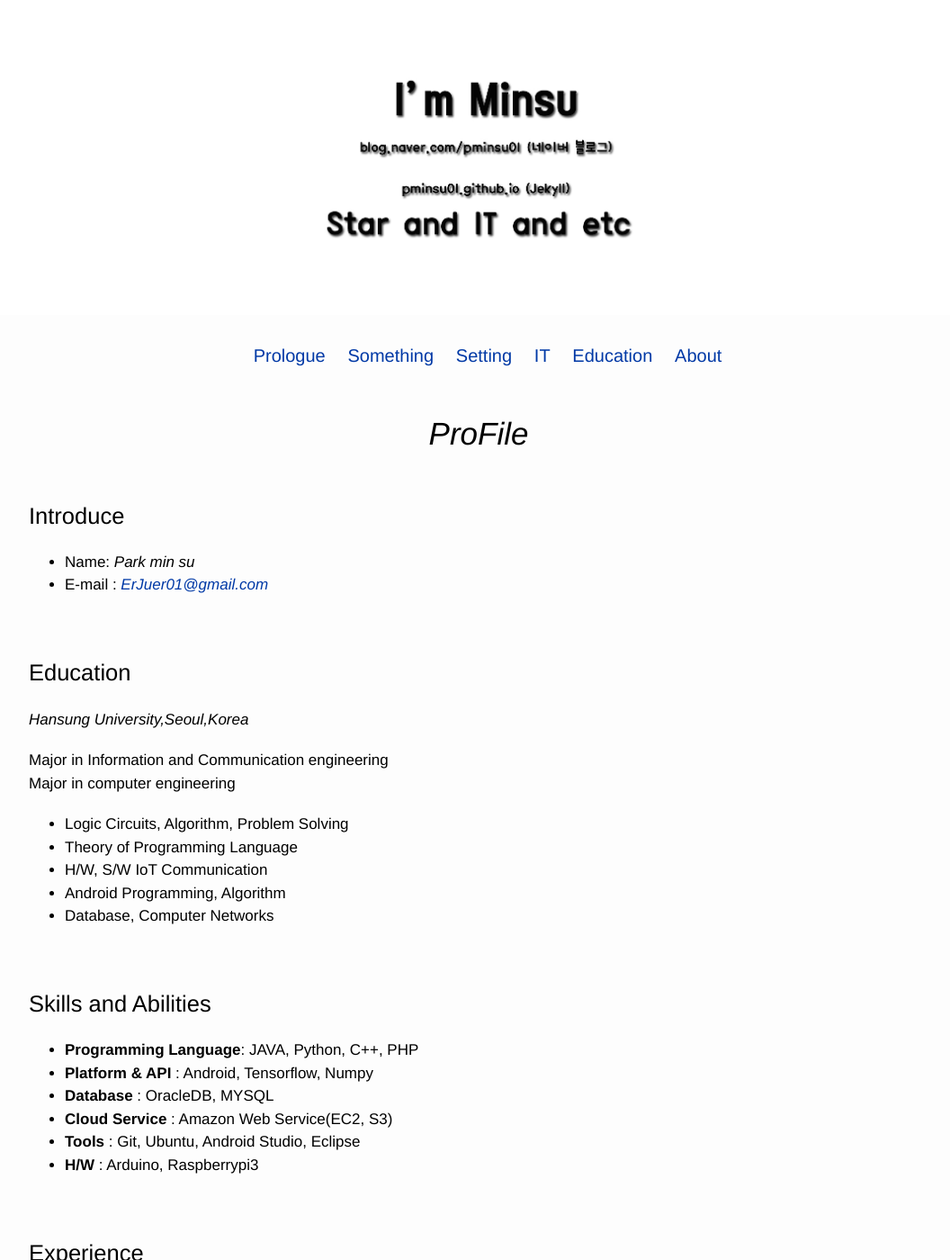
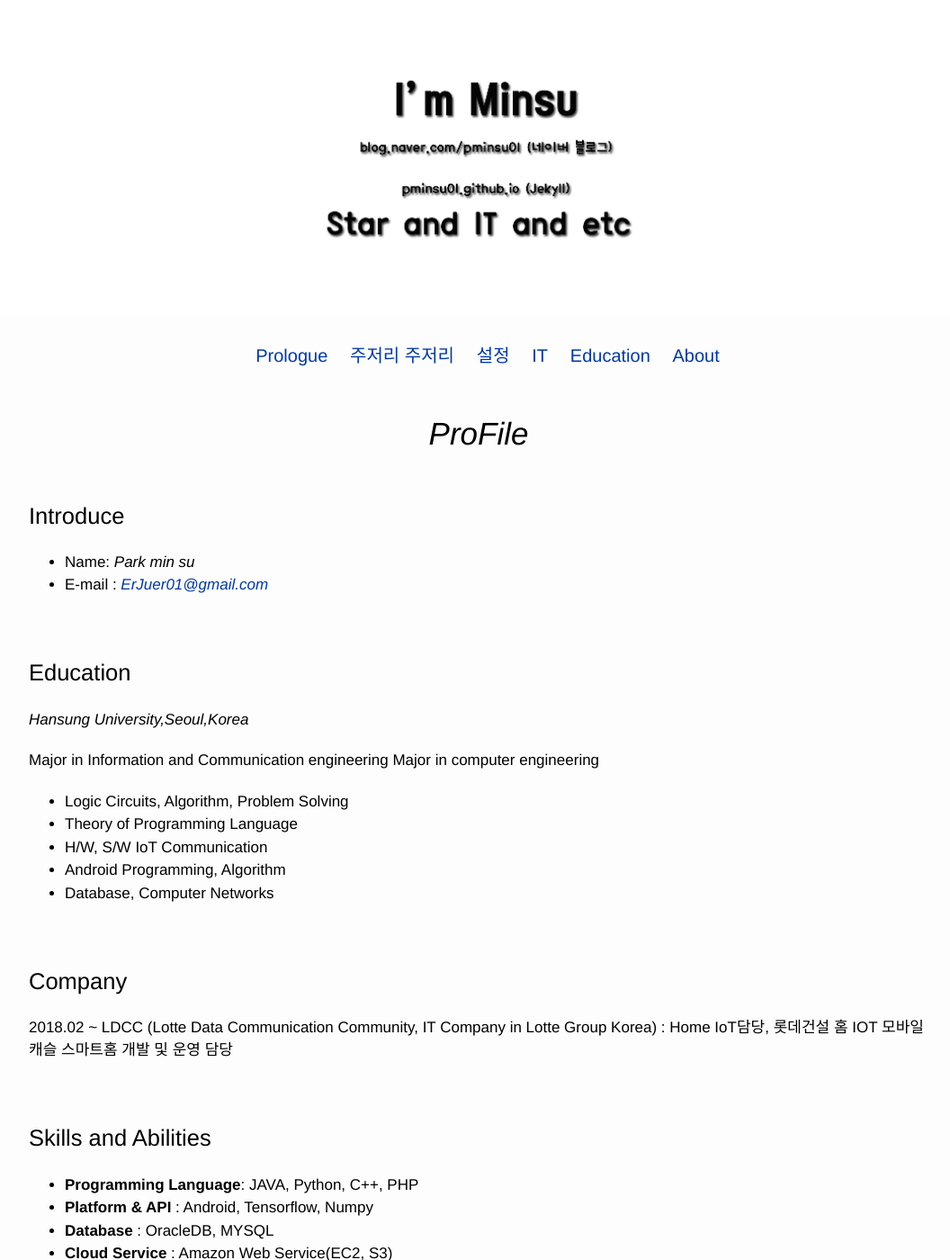
Before and after one commit to pminsu01/pminsu01.github.io, a Jekyll site: the page built from _posts/about/2017-10-15-about.md, in a window 1280 px wide and 1400 px high. Shown: the whole window at 90% size, without its empty margins (108-1164 px from the left). Built offline with Jekyll 4.4.1, drawn with Linux system fonts in a browser that asks for light colours; some of the changed text lies outside the part shown.

Commit message:
20200103 import workspace

```diff
--- a/_includes/navigator.html
+++ b/_includes/navigator.html
@@ -1,8 +1,8 @@
 <center>
 <ul>
   <li><a href="{{site.baseurl}}/">Prologue</a></li>
-  <li><a href="{{ site.baseurl }}/Something/">Something</a></li>
-  <li><a href="{{ site.baseurl }}/Setting">Setting</a></li>
+  <li><a href="{{ site.baseurl }}/Something/">주저리 주저리</a></li>
+  <li><a href="{{ site.baseurl }}/Setting">설정</a></li>
   <li><a href="{{site.baseurl}}/IT">IT</a></li>
   <li><a href="{{site.baseurl}}/Education">Education</a></li>
   <li><a href="{{ site.baseurl }}/About/">About</a></li>
--- a/_posts/about/2017-10-15-about.md
+++ b/_posts/about/2017-10-15-about.md
@@ -30,7 +30,11 @@
 - Android Programming, Algorithm
 - Database, Computer Networks
 
+<br />
 
+## Company
+
+2018.02 ~ LDCC (Lotte Data Communication Community, IT Company in Lotte Group Korea) : Home IoT담당,  롯데건설 홈 IOT 모바일 캐슬 스마트홈 개발 및 운영 담당
 
 <br />
 
@@ -64,7 +69,6 @@
 
 
 <br/>
-
 
 - ***2016.04.05 - 2017.02.28 : [한성대 -성북 미래 나눔학교 1기](/images/jump.png)***
 	- 장학샘 (사랑지역아동센터 중3 담당 봉사활동)
```
Also changed, not shown: other parts of _posts/about/2017-10-15-about.md (+1 -0 lines), _posts/Setting/2016-02-29-unbuntu_15.10.md (+1 -1 lines), _posts/Setting/2016-04-30-Sublime_text3.md (+1 -1 lines), _posts/Something/2020-01-03-reStartBlog.md (added, +13 -0 lines), 4 other files.
